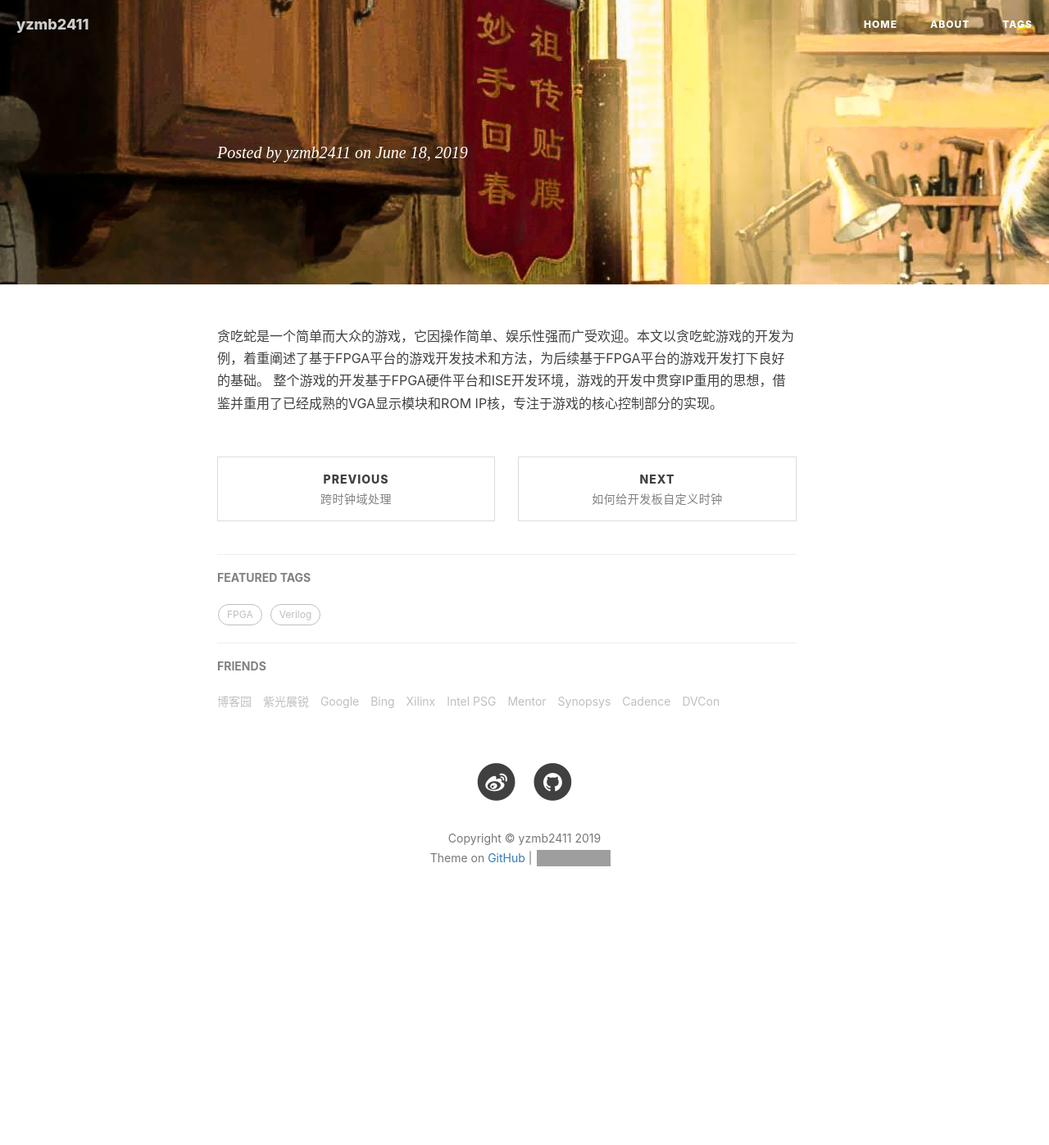
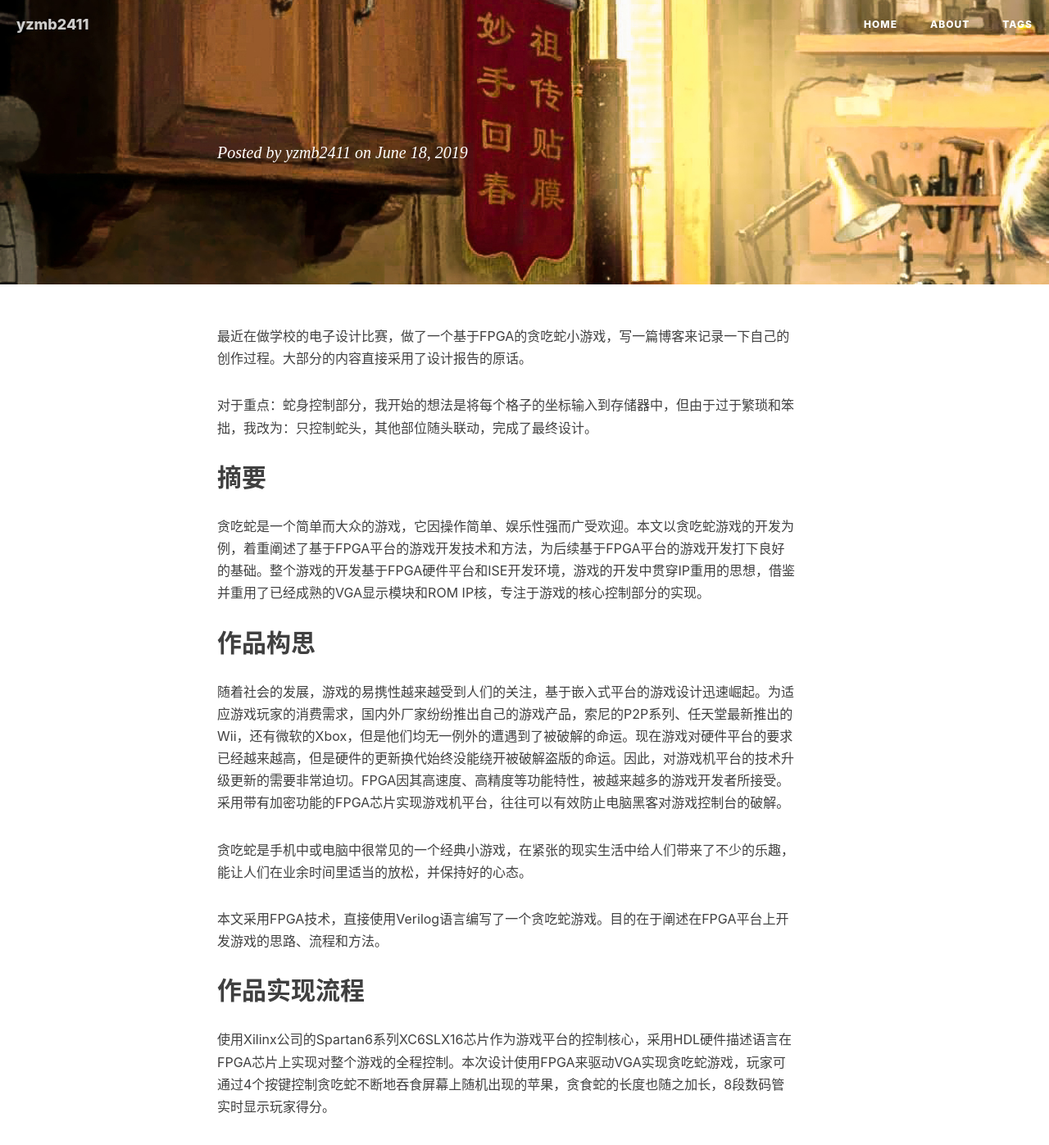
Before and after one commit to yzmb2411/yzmb2411.github.io, a Jekyll site: the page built from _posts/2019-06-18-基于FPGA的贪吃蛇游戏设计.md, in a window 1280 px wide and 1400 px high. Shown: the top 1397 px of the window at 82% size. Built offline with Jekyll 4.4.1, drawn with Linux system fonts in a browser that asks for light colours; nearby versions of some CDN libraries; our own code applies the rules of GitHub Pages for plain Markdown files; comment, search, counter and statistics services are not loaded; grey boxes are pictures that could not be loaded.

Commit message:
Update 2019-06-18-基于FPGA的贪吃蛇游戏设计.md

```diff
--- a/_posts/2019-06-18-基于FPGA的贪吃蛇游戏设计.md
+++ b/_posts/2019-06-18-基于FPGA的贪吃蛇游戏设计.md
@@ -10,5 +10,21 @@ tags:
 	- 图像处理
 ---
 
-贪吃蛇是一个简单而大众的游戏，它因操作简单、娱乐性强而广受欢迎。本文以贪吃蛇游戏的开发为例，着重阐述了基于FPGA平台的游戏开发技术和方法，为后续基于FPGA平台的游戏开发打下良好的基础。
-整个游戏的开发基于FPGA硬件平台和ISE开发环境，游戏的开发中贯穿IP重用的思想，借鉴并重用了已经成熟的VGA显示模块和ROM IP核，专注于游戏的核心控制部分的实现。
+最近在做学校的电子设计比赛，做了一个基于FPGA的贪吃蛇小游戏，写一篇博客来记录一下自己的创作过程。大部分的内容直接采用了设计报告的原话。
+
+对于重点：蛇身控制部分，我开始的想法是将每个格子的坐标输入到存储器中，但由于过于繁琐和笨拙，我改为：只控制蛇头，其他部位随头联动，完成了最终设计。
+
+##  摘要
+贪吃蛇是一个简单而大众的游戏，它因操作简单、娱乐性强而广受欢迎。本文以贪吃蛇游戏的开发为例，着重阐述了基于FPGA平台的游戏开发技术和方法，为后续基于FPGA平台的游戏开发打下良好的基础。整个游戏的开发基于FPGA硬件平台和ISE开发环境，游戏的开发中贯穿IP重用的思想，借鉴并重用了已经成熟的VGA显示模块和ROM IP核，专注于游戏的核心控制部分的实现。
+
+## 作品构思
+
+随着社会的发展，游戏的易携性越来越受到人们的关注，基于嵌入式平台的游戏设计迅速崛起。为适应游戏玩家的消费需求，国内外厂家纷纷推出自己的游戏产品，索尼的P2P系列、任天堂最新推出的Wii，还有微软的Xbox，但是他们均无一例外的遭遇到了被破解的命运。现在游戏对硬件平台的要求已经越来越高，但是硬件的更新换代始终没能绕开被破解盗版的命运。因此，对游戏机平台的技术升级更新的需要非常迫切。FPGA因其高速度、高精度等功能特性，被越来越多的游戏开发者所接受。采用带有加密功能的FPGA芯片实现游戏机平台，往往可以有效防止电脑黑客对游戏控制台的破解。
+
+贪吃蛇是手机中或电脑中很常见的一个经典小游戏，在紧张的现实生活中给人们带来了不少的乐趣，能让人们在业余时间里适当的放松，并保持好的心态。
+
+本文采用FPGA技术，直接使用Verilog语言编写了一个贪吃蛇游戏。目的在于阐述在FPGA平台上开发游戏的思路、流程和方法。
+
+## 作品实现流程
+
+使用Xilinx公司的Spartan6系列XC6SLX16芯片作为游戏平台的控制核心，采用HDL硬件描述语言在FPGA芯片上实现对整个游戏的全程控制。本次设计使用FPGA来驱动VGA实现贪吃蛇游戏，玩家可通过4个按键控制贪吃蛇不断地吞食屏幕上随机出现的苹果，贪食蛇的长度也随之加长，8段数码管实时显示玩家得分。
```
